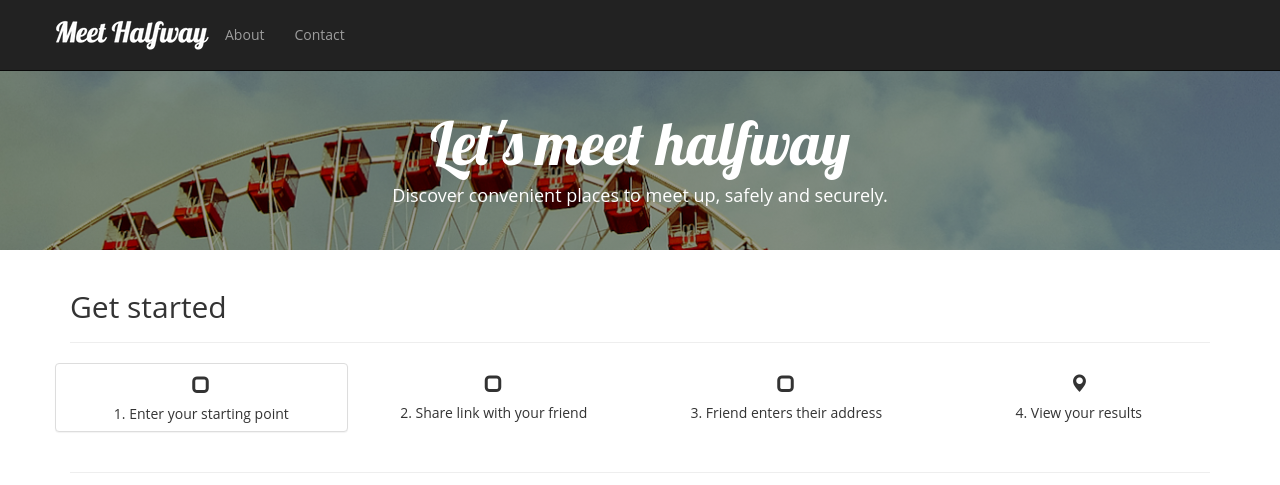
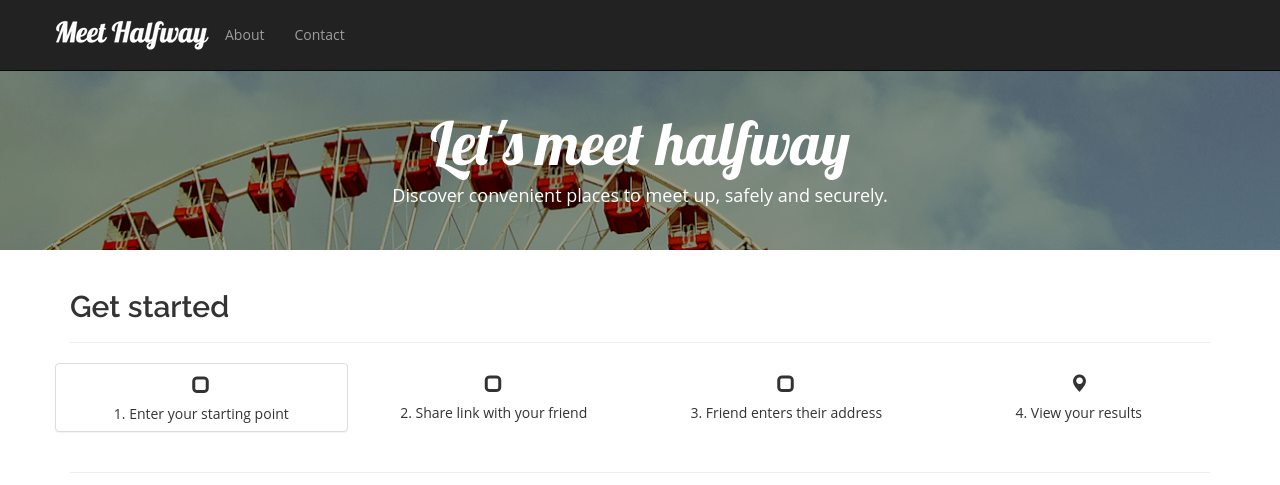
Before and after one commit to cszc/Meet-Halfway, a Django app: page / in a window 1280 px wide. Shown: the top 485 px of the page. Run offline with Django 3.2, Linux system fonts and the light colour scheme; some libraries are stand-ins or nearby versions.

Commit message:
changed page header font

```diff
--- a/meethalfway/static/css/stylesheet.css
+++ b/meethalfway/static/css/stylesheet.css
@@ -77,3 +77,7 @@
     padding: 2em;
     margin-bottom: 20%;
 }
+.page-header {
+    font-family: 'Raleway', sans-serif;
+    font-weight: bold;
+}
--- a/meethalfway/templates/halfwayapp/base.html
+++ b/meethalfway/templates/halfwayapp/base.html
@@ -25,7 +25,7 @@
     <!-- Fonts -->
     <link href='https://fonts.googleapis.com/css?family=Lato:400,700' rel='stylesheet' type='text/css'>
     <link href='https://fonts.googleapis.com/css?family=Lobster' rel='stylesheet' type='text/css'>
-
+    <link href='https://fonts.googleapis.com/css?family=Raleway:600' rel='stylesheet' type='text/css'>
     <!-- HTML5 Shim and Respond.js IE8 support of HTML5 elements and media queries -->
     <!-- WARNING: Respond.js doesn't work if you view the page via file:// -->
     <!--[if lt IE 9]>
```
Also changed, not shown: meethalfway/templates/halfwayapp/home.html (indentation only).
